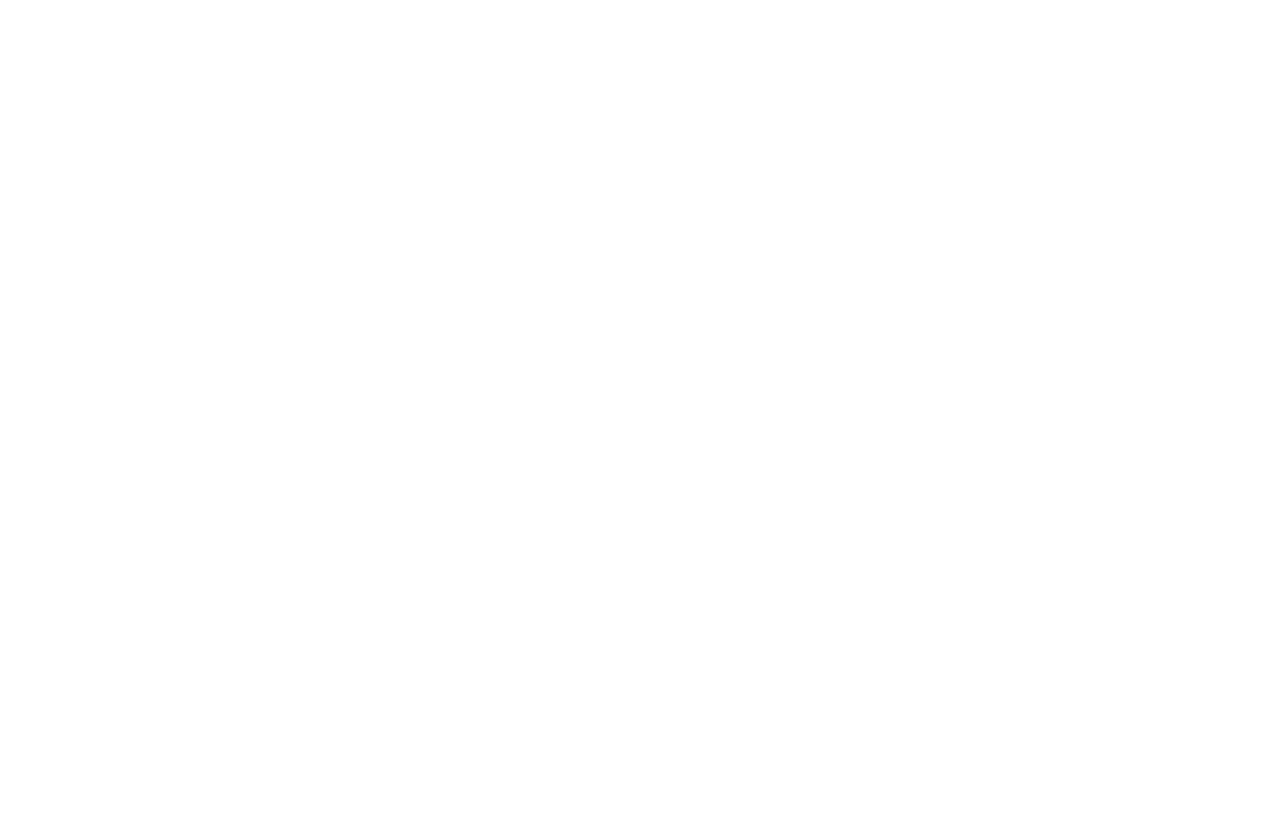
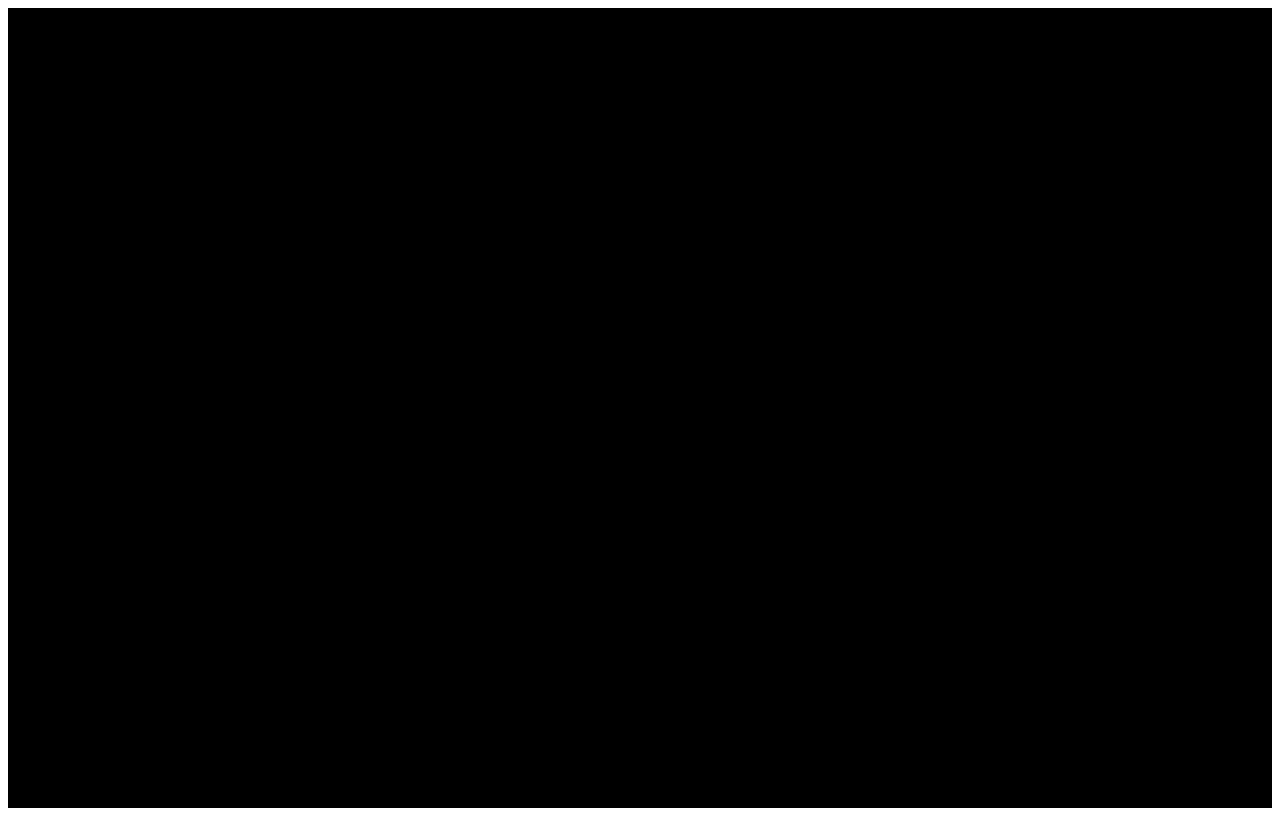
Before and after one commit to aryadeifiordi/html-css-zoom, a plain HTML site: page index.html in a window 1280 px wide. Drawn offline with Linux system fonts and the light colour scheme.

Commit message:
first container

```diff
--- a/asset/css/style.css
+++ b/asset/css/style.css
@@ -0,0 +1,8 @@
+.container{
+    background-color: black;
+    height: 100vh;
+
+}
+.contained{
+
+}
--- a/inedx.html
+++ b/index.html
@@ -4,8 +4,12 @@
     <meta charset="UTF-8">
     <meta name="viewport" content="width=device-width, initial-scale=1.0">
     <title>Document</title>
+    <link rel="stylesheet" href="./asset/css/style.css">
 </head>
 <body>
+    <div class="container">
+        <div class="contained">arya</div>
+    </div>
 
 </body>
 </html>
```
Also changed, not shown: asset/css/img/zoom.png (added), 4 other files.
